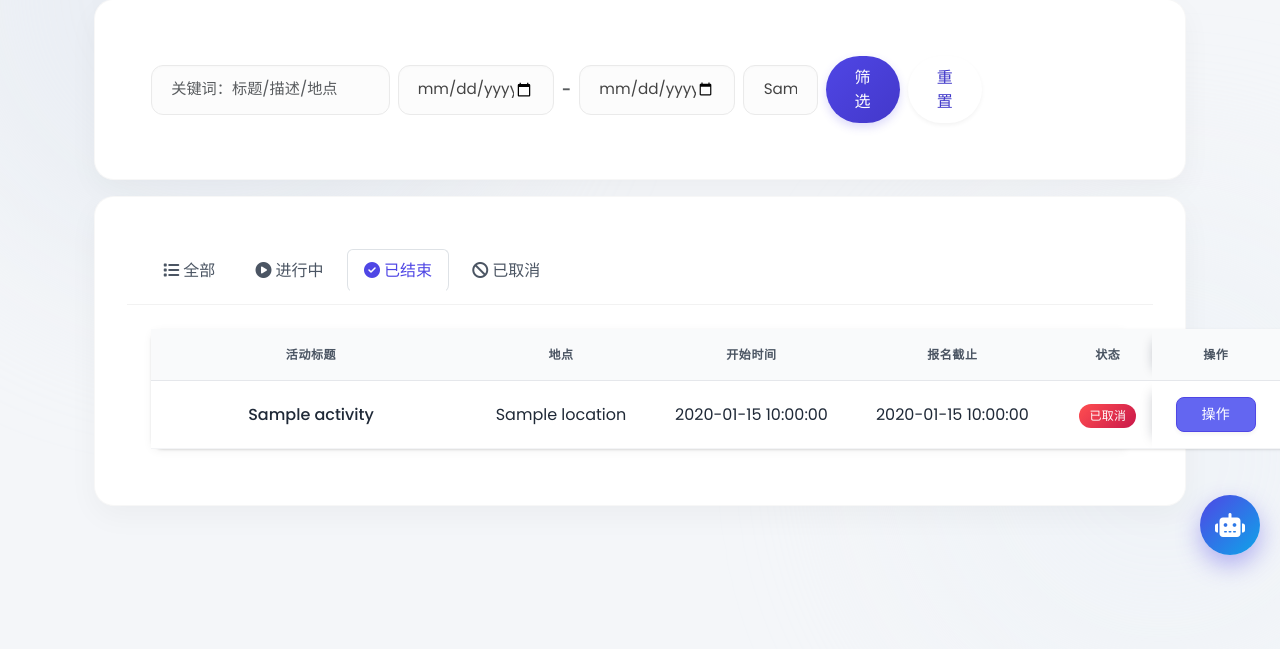
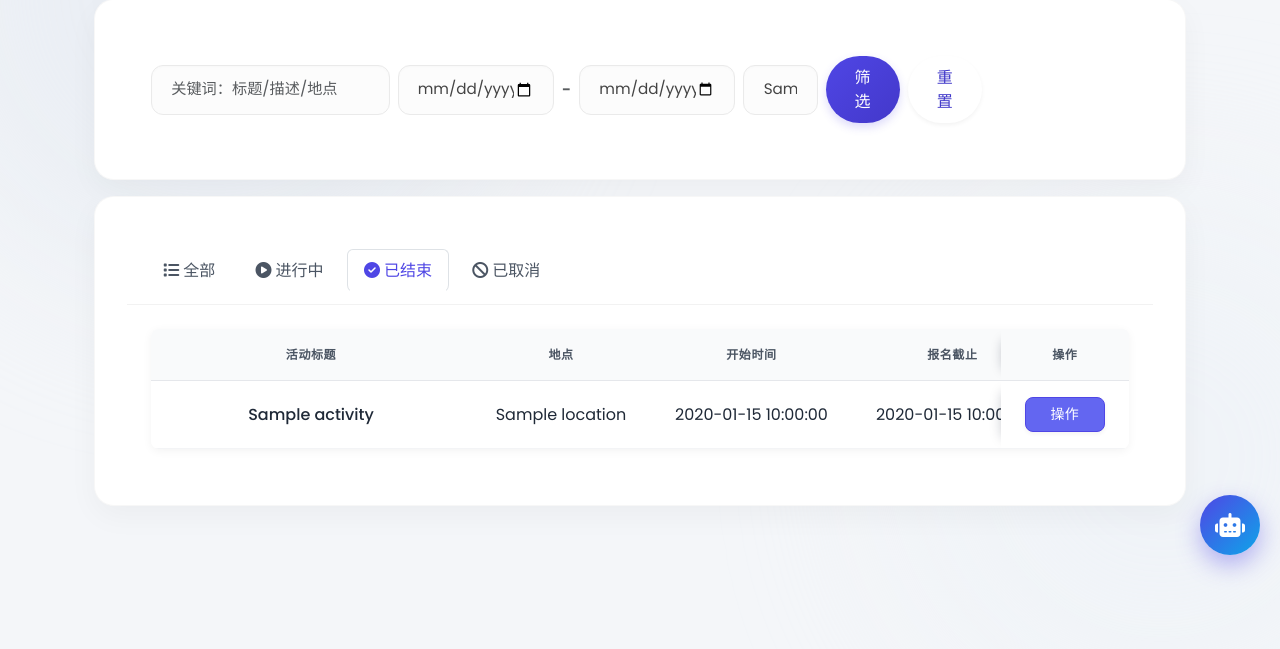
Before and after one commit to Stuart-0728/reg, a Python web app: template src/templates/admin/activities.html in a window 1280 px wide; the page is wider, and only the part inside the window is pictured. Shown: the part 225-874 px from the top of that part. Run offline with Jinja, Linux system fonts and the light colour scheme; the template is opened without the code that fills it: most values are stand-ins (such as "Sample title", 1, 10 or a date in 2020); some libraries are stand-ins or nearby versions.

Commit message:
fix: prevent admin activities table from overflowing page

```diff
--- a/src/templates/admin/activities.html
+++ b/src/templates/admin/activities.html
@@ -89,7 +89,7 @@
             </ul>
         </div>
         <div class="card-body p-0">
-            <div class="table-responsive has-sticky-action" style="overflow-x: auto; overflow-y: visible;">
+            <div class="table-responsive has-sticky-action" style="overflow-x: auto; overflow-y: hidden;">
                 <table class="table table-hover align-middle mb-0 table-cell-scroll table-has-sticky-action activities-table">
                     <colgroup>
                         <col style="width: 320px;">
@@ -636,15 +636,16 @@ async function shareActivityFromAdminList(downloadUrl, shareLink, evt) {
 }
 
 .activities-card,
-.activities-card .card-body,
-.activities-card .table-responsive {
-    overflow: visible !important;
+.activities-card .card-body {
+    overflow: hidden;
 }
 
 .activities-card .table-responsive {
     position: relative;
     z-index: 1;
     max-width: 100%;
+    overflow-x: auto !important;
+    overflow-y: hidden !important;
 }
 
 .activities-card .table-has-sticky-action {
```
